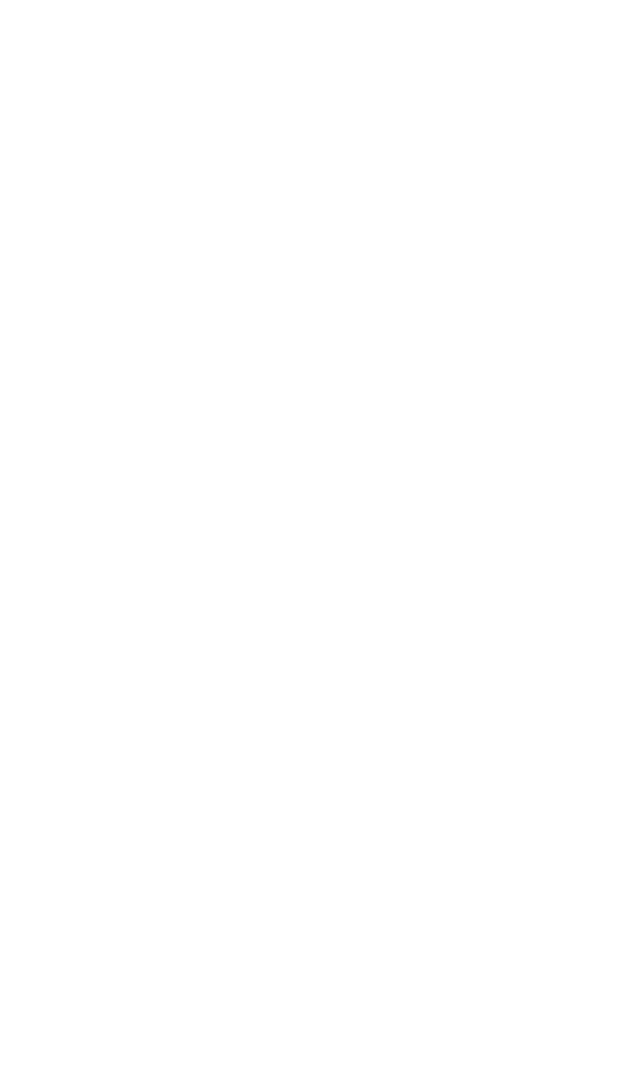
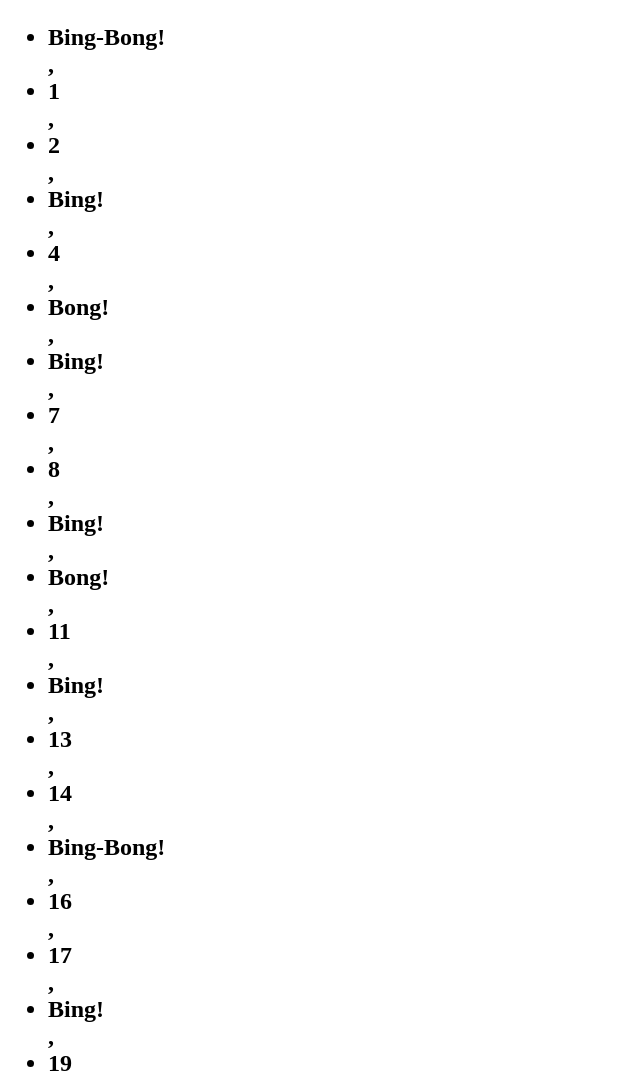
Before and after one commit to AlanWilsonWeb/BingBong, a plain HTML site: page index.html in a window 1280 px wide. Shown: the top 1080 px of the page, without its empty margins (0-640 px from the left). Before the commit the page ends 800 px from the top, so only its background shows below. Drawn offline with Linux system fonts and the light colour scheme.

Commit message:
Functional
Code and display works. It isn't pretty, but it works.

```diff
--- a/index.html
+++ b/index.html
@@ -5,6 +5,7 @@
     <title></title>
   </head>
   <body>
+    <h2 id="result">Placeholder<h2>
     <script src="script.js"></script>
   </body>
 </html>
--- a/script.js
+++ b/script.js
@@ -0,0 +1,22 @@
+let n = 0;
+let finalOut = [];
+
+while (n <= 100)
+{
+    bingBong(n);
+    n++;
+};
+
+function bingBong(banana) {
+  if(banana % 3 == 0 && banana % 5 == 0){
+    banana = "Bing-Bong!"
+  }
+  else if(banana % 3 == 0){
+    banana = "Bing!"
+  }
+  else if(banana % 5 == 0){
+    banana = "Bong!"
+  }
+  finalOut.push(`<li> ${banana} </li>`);
+  document.getElementById("result").innerHTML =`<ul> ${finalOut} </ul>`;
+};
```
